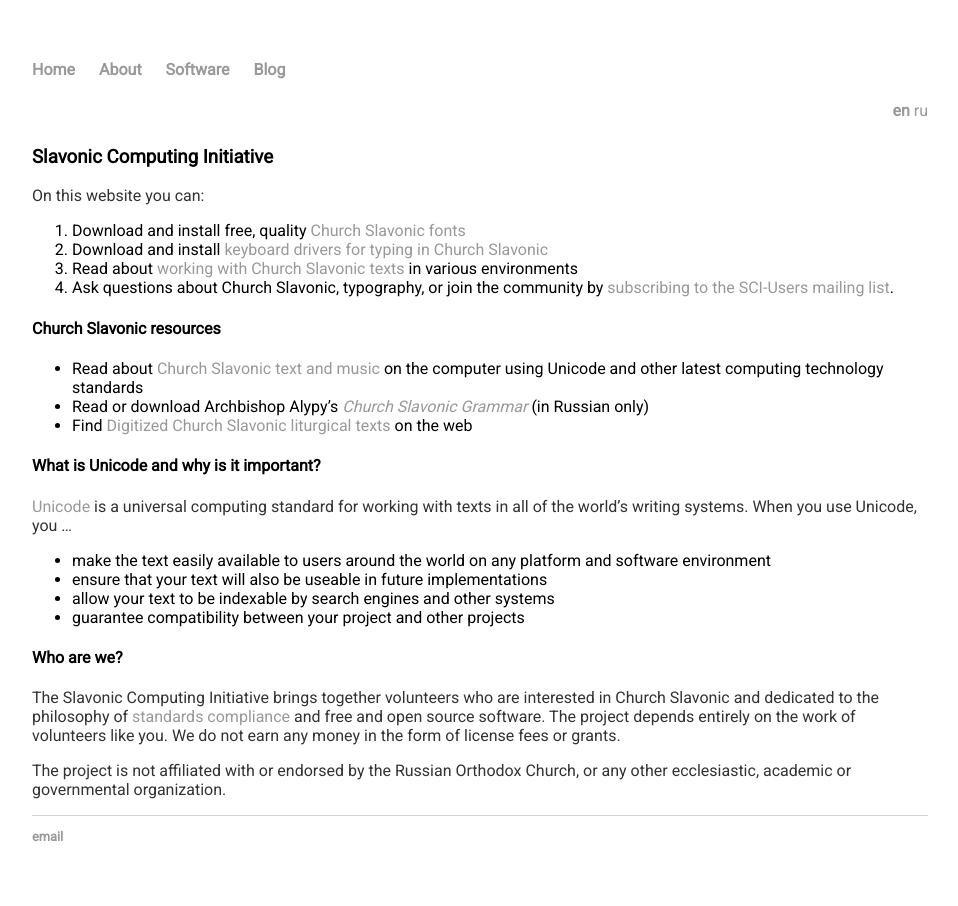
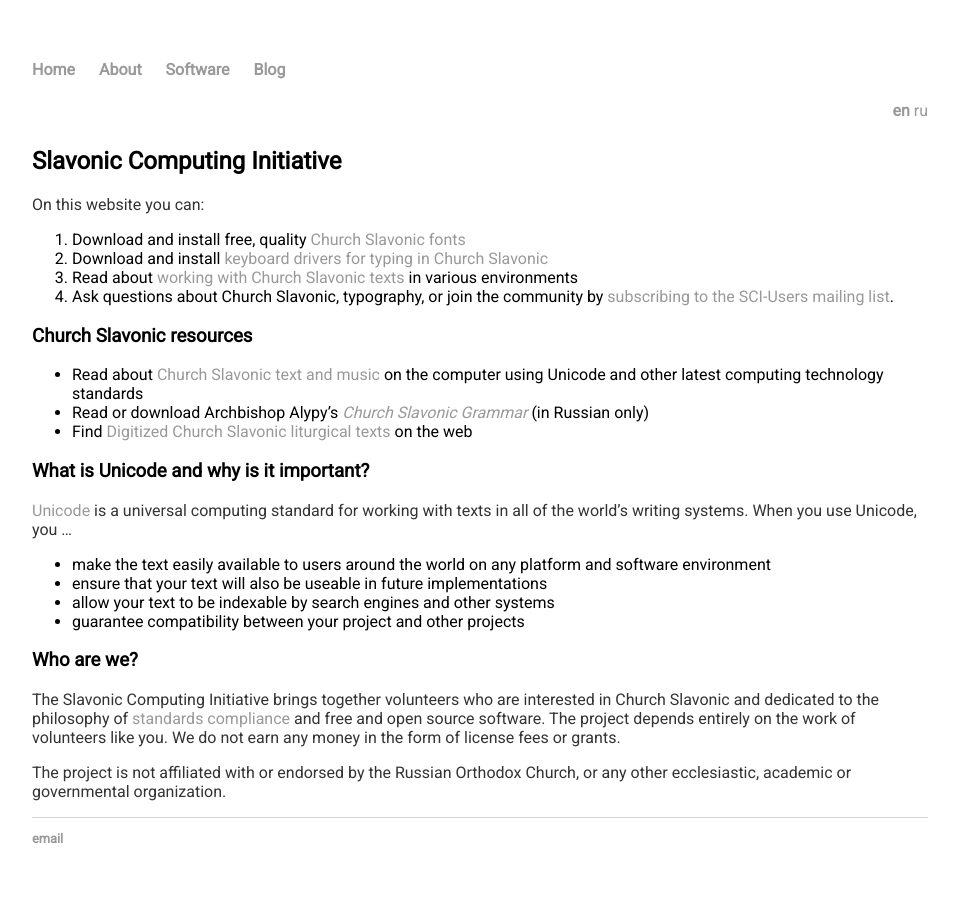
Before and after one commit to slavonic/slavonic.github.io, a Jekyll site: the page built from index.md, in a window 1280 px wide. Shown: the whole page, without its empty margins (160-1118 px from the left). Built offline with Jekyll 4.4.1, drawn with Linux system fonts in a browser that asks for light colours; our own code applies the rules of GitHub Pages for plain Markdown files.

```diff
--- a/index.md
+++ b/index.md
@@ -3,7 +3,7 @@ layout: default
 ref: index
 lang: en
 ---
-### Slavonic Computing Initiative
+## Slavonic Computing Initiative
 
 On this website you can:
 
@@ -12,13 +12,13 @@ On this website you can:
 3. Read about <a href="cu_support/users.html" target="_blank">working with Church Slavonic texts</a> in various environments
 4. Ask questions about Church Slavonic, typography, or join the community by <a href="http://ponomar.net/mailman/listinfo/sci-users_ponomar.net" target="_blank">subscribing to the SCI-Users mailing list</a>.
 
-#### Church Slavonic resources
+### Church Slavonic resources
 
 * Read about <a href="cu_support/dox.html" Target="_blank">Church Slavonic text and music</a> on the computer using Unicode and other latest computing technology standards
 * Read or download Archbishop Alypy's <a href="files/gama2/">*Church Slavonic Grammar*</a> (in Russian only)
 * Find <a href="cgi-bin/maktabah.cgi" Target="_blank">Digitized Church Slavonic liturgical texts</a> on the web
 
-#### What is  Unicode and why is it important?
+### What is  Unicode and why is it important?
 
 <a href="http://www.unicode.org/" target="_blank">Unicode</a> is a universal computing standard for working with texts in all of the world's writing systems. When you use Unicode, you ...
 
@@ -27,7 +27,7 @@ On this website you can:
 * allow your text to be indexable by search engines and other systems
 * guarantee compatibility between your project and other projects
 
-#### Who are we?
+### Who are we?
 The Slavonic Computing Initiative brings together volunteers who are interested in Church Slavonic and dedicated to the
 philosophy of <a href="http://www.unicode.org/" target="_blank">standards compliance</a> and free and open source software.
 The project depends entirely on the work of volunteers like you. We do not earn any money in the form of license fees or
```
